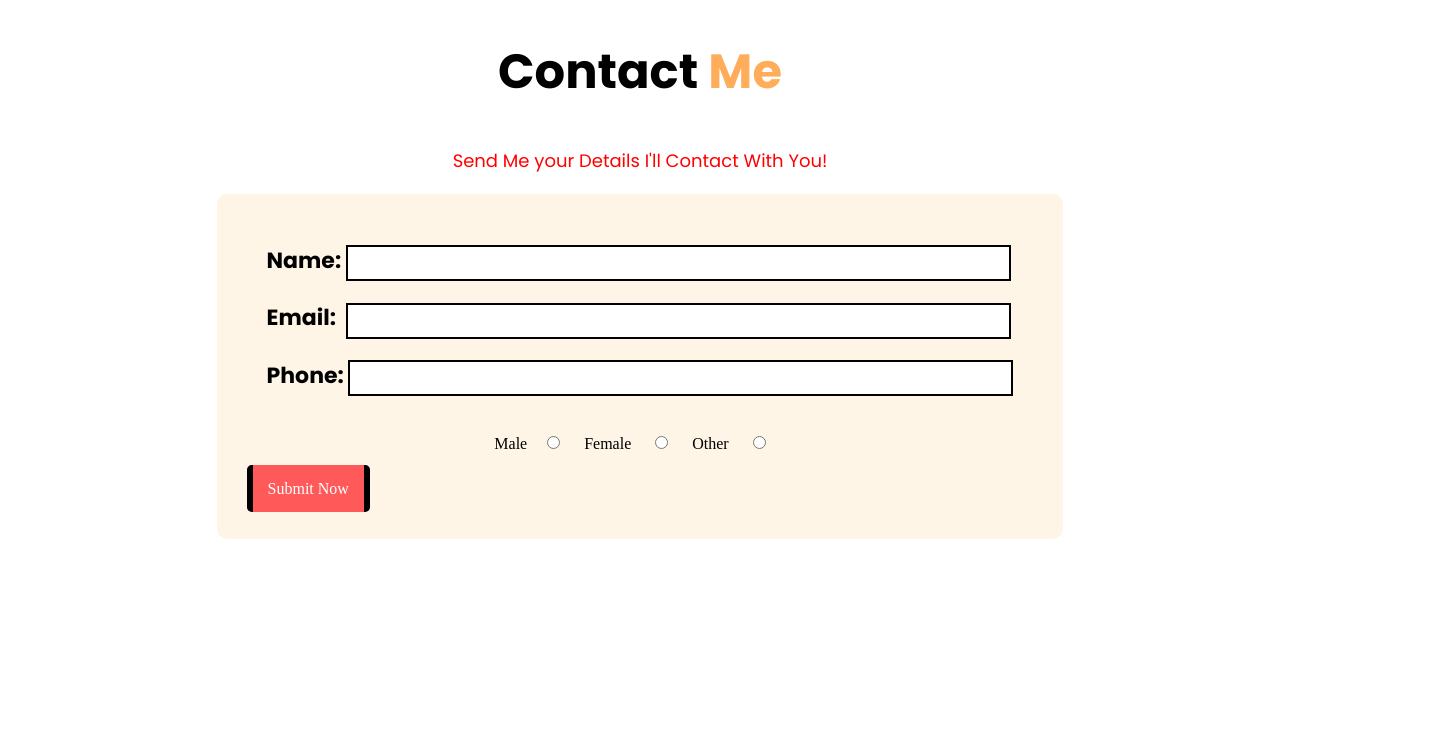
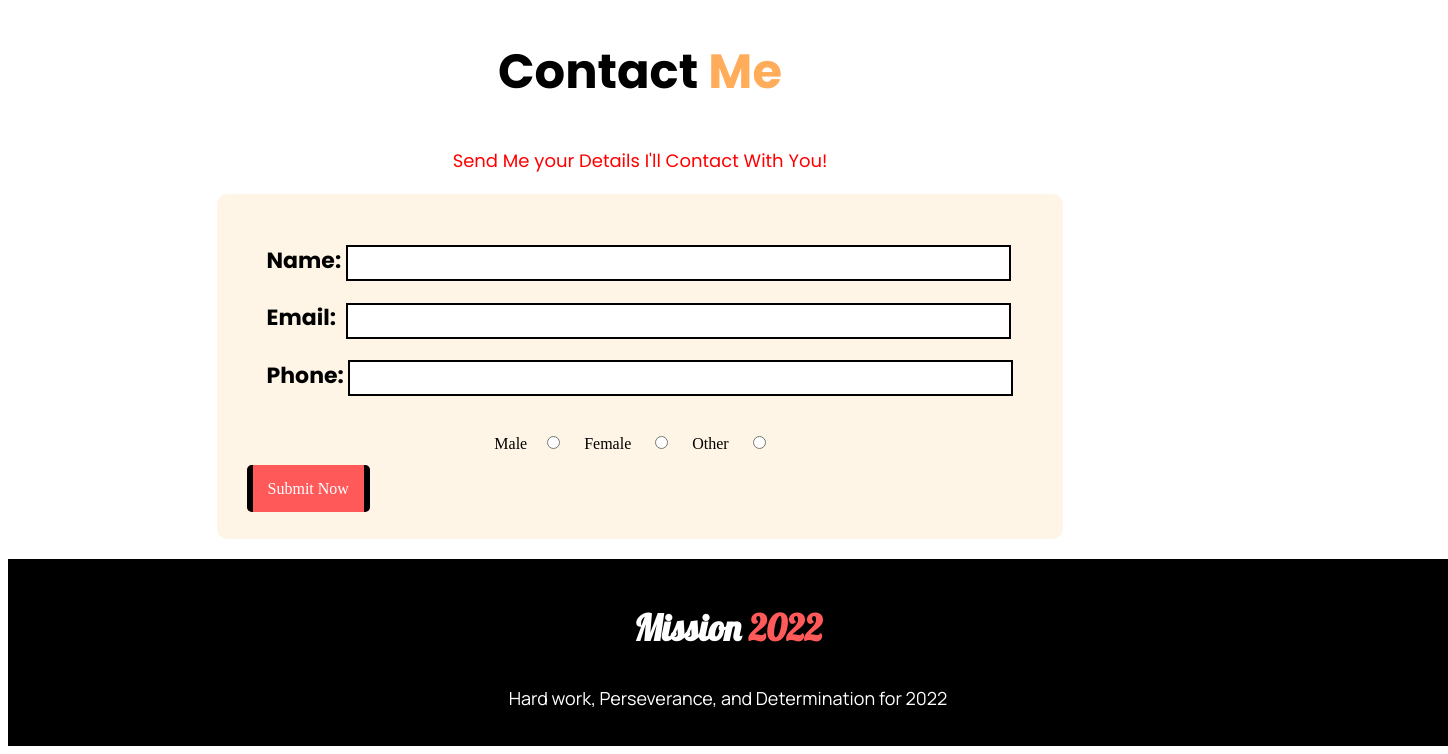
Before and after one commit to ove02/Mission-2022, a plain HTML site: page Assignments/mission-2022/index.html in a window 1280 px wide. Shown: the part 2807-3561 px from the top of the page, 1448 px wide, since content can reach past the window. Before the commit the page ends 3366 px from the top, so only its background shows below. Drawn offline with Linux system fonts and the light colour scheme.

Commit message:
final commit

```diff
--- a/Assignments/mission-2022/index.html
+++ b/Assignments/mission-2022/index.html
@@ -124,5 +124,12 @@
                         </div>
                     </div>
                 </div>
+                                 <!-- -------------------------Footer Partt----------------------- -->
+
+                                 <div class="footer">
+                                    <h3 style="font-size: 36px; font-family: 'Lobster', cursive ;color: white; text-align: center;";>Mission <span style="color:
+                                        #FF5959 ;">2022</span></h3>
+                                        <p style="color: white; font-family: 'Manrope', sans-serif; text-align: center;"> Hard work, Perseverance, and Determination for 2022</p>
+                                 </div>
 </body>
 </html>
--- a/Assignments/mission-2022/style.css
+++ b/Assignments/mission-2022/style.css
@@ -1,5 +1,4 @@
-@import url('https://fonts.googleapis.com/css2?family=Poppins:wght@400;700&family=Yeseva+One&display=swap');
-
+@import url('https://fonts.googleapis.com/css2?family=Lobster&family=Manrope&family=Poppins:wght@400;700&family=Yeseva+One&display=swap');
 
 /* Section-1 */
 p{
@@ -104,3 +103,13 @@ line-height: 54px;
     padding: 30px;
     border-radius: 10px;
 }
+
+/* -----------------------Footer------------------------ */
+.footer{
+    background-color: black;
+    height: 177px;
+    width: 1440px;
+    padding-top: 10px;
+
+
+}
```
